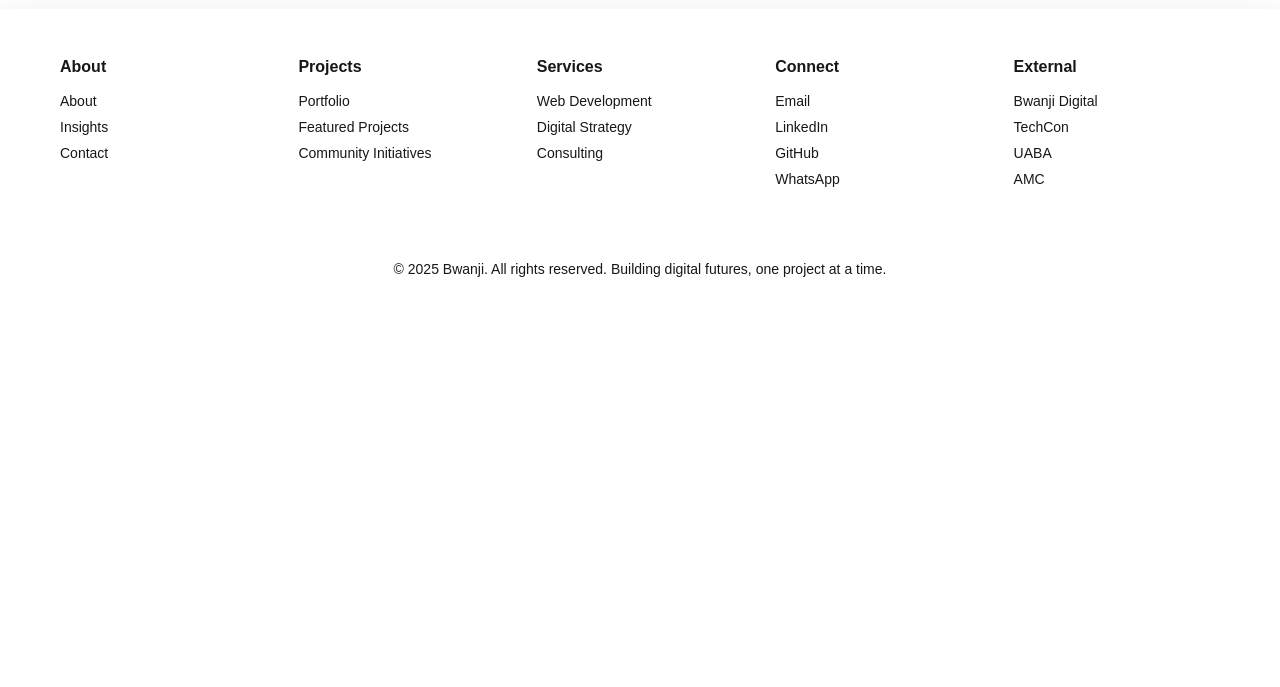
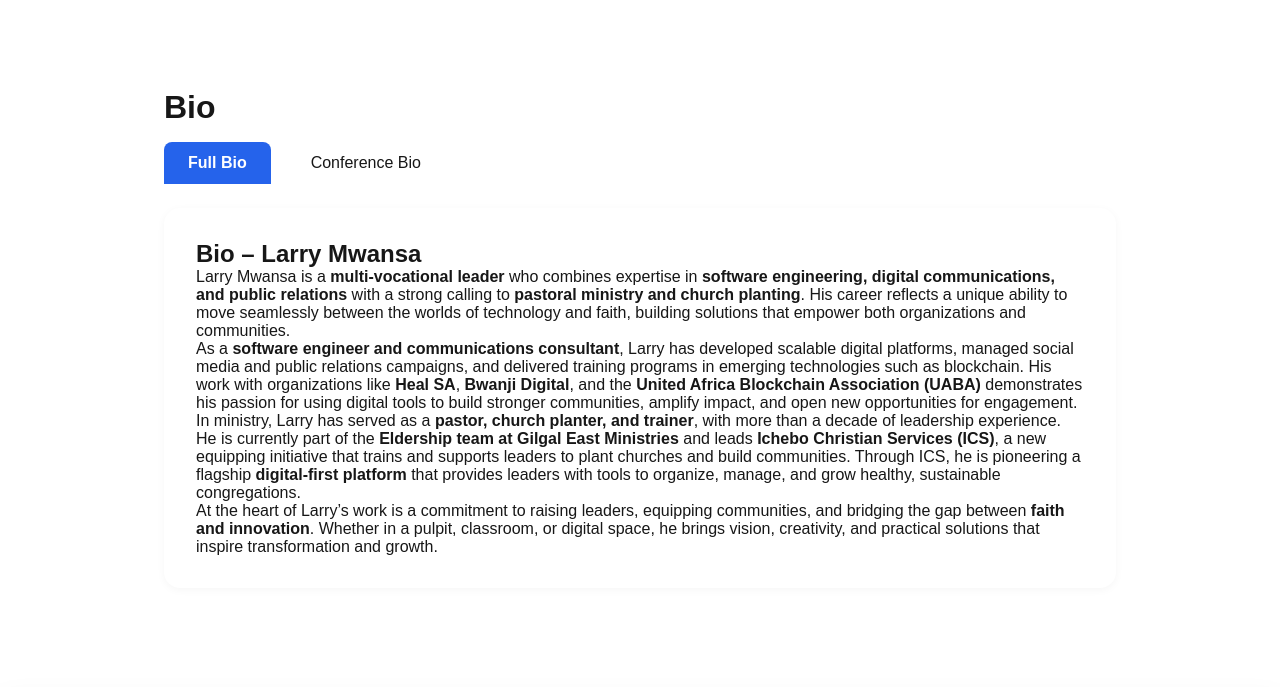
Before and after one commit to LarryMwansa/my-personal-site, a Next.js app: page /about in a window 1280 px wide. Shown: the part 3293-3980 px from the top of the page. Before the commit the page ends 3619 px from the top, so only its background shows below. Built offline with nearby package versions, Linux system fonts and the light colour scheme.

Commit message:
Add tabbed bio section to About page with markdown content
- Implemented a tabbed interface for displaying different bios (Full Bio and Conference Bio).
- Added CSS styles for bio cards and tab buttons.
- Fetched bio content from markdown files: bio_multifocal.md and bio_conference_ready.md.

```diff
--- a/package.json
+++ b/package.json
@@ -12,7 +12,8 @@
     "next": "15.5.2",
     "nodemailer": "^7.0.6",
     "react": "19.1.0",
-    "react-dom": "19.1.0"
+    "react-dom": "19.1.0",
+    "react-markdown": "^10.1.0"
   },
   "devDependencies": {
     "@eslint/eslintrc": "^3",
--- /dev/null
+++ b/public/bio_conference_ready.md
@@ -0,0 +1,5 @@
+## **Conference Bio – Larry Mwansa**
+
+Larry Mwansa is a **multi-vocational leader** who blends expertise in **technology, communications, and pastoral ministry**. He has worked as a **software engineer and communications consultant**, developing digital platforms, leading social media campaigns, and training leaders in emerging technologies across Africa. His projects with organizations such as **Heal SA**, **Bwanji Digital**, and the **United Africa Blockchain Association** highlight his passion for using digital tools to empower communities.
+
+In ministry, Larry serves on the **Eldership at Gilgal East Ministries** and leads **Ichebo Christian Services (ICS)**, an initiative equipping church planters and community leaders. He is pioneering a digital-first platform to provide resources for church growth and community transformation. Larry’s mission is to bridge **faith and innovation** to raise leaders and strengthen communities.
--- /dev/null
+++ b/public/bio_multifocal.md
@@ -0,0 +1,9 @@
+## **Bio – Larry Mwansa**
+
+Larry Mwansa is a **multi-vocational leader** who combines expertise in **software engineering, digital communications, and public relations** with a strong calling to **pastoral ministry and church planting**. His career reflects a unique ability to move seamlessly between the worlds of technology and faith, building solutions that empower both organizations and communities.
+
+As a **software engineer and communications consultant**, Larry has developed scalable digital platforms, managed social media and public relations campaigns, and delivered training programs in emerging technologies such as blockchain. His work with organizations like **Heal SA**, **Bwanji Digital**, and the **United Africa Blockchain Association (UABA)** demonstrates his passion for using digital tools to build stronger communities, amplify impact, and open new opportunities for engagement.
+
+In ministry, Larry has served as a **pastor, church planter, and trainer**, with more than a decade of leadership experience. He is currently part of the **Eldership team at Gilgal East Ministries** and leads **Ichebo Christian Services (ICS)**, a new equipping initiative that trains and supports leaders to plant churches and build communities. Through ICS, he is pioneering a flagship **digital-first platform** that provides leaders with tools to organize, manage, and grow healthy, sustainable congregations.
+
+At the heart of Larry’s work is a commitment to raising leaders, equipping communities, and bridging the gap between **faith and innovation**. Whether in a pulpit, classroom, or digital space, he brings vision, creativity, and practical solutions that inspire transformation and growth.
--- a/src/app/about/about.module.css
+++ b/src/app/about/about.module.css
@@ -213,6 +213,37 @@
   font-weight: 700;
 }
 
+/* Bio Card */
+.bioCard {
+  background: var(--surface, #fff);
+  padding: 2rem;
+  border-radius: 1rem;
+  margin-bottom: 2rem;
+  box-shadow: 0 2px 8px rgba(0, 0, 0, 0.04);
+}
+
+/* Tabs */
+.tabs {
+  display: flex;
+  gap: 1rem;
+  margin-bottom: 1.5rem;
+}
+.tabBtn {
+  background: none;
+  border: none;
+  padding: 0.75rem 1.5rem;
+  font-size: 1rem;
+  cursor: pointer;
+  color: var(--text);
+  border-radius: 0.5rem 0.5rem 0 0;
+  transition: background 0.2s;
+}
+.activeTab {
+  background: var(--accent, #2563eb);
+  color: #fff;
+  font-weight: bold;
+}
+
 /* Responsive */
 @media (max-width: 768px) {
   .hero {
--- a/src/app/about/page.jsx
+++ b/src/app/about/page.jsx
@@ -1,11 +1,31 @@
-import React from "react";
+"use client";
+import React, { useEffect, useState } from "react";
+import ReactMarkdown from "react-markdown";
 import Link from "next/link";
 import Image from "next/image";
 import styles from "./about.module.css";
 
-const AboutPage = () => {
+export default function AboutPage() {
+  const [bios, setBios] = useState([
+    { label: "Full Bio", content: "" },
+    { label: "Conference Bio", content: "" }
+  ]);
+  const [activeTab, setActiveTab] = useState(0);
+
+  useEffect(() => {
+    Promise.all([
+      fetch("/bio_multifocal.md").then((res) => res.text()),
+      fetch("/bio_conference_ready.md").then((res) => res.text())
+    ]).then(([multi, conf]) => {
+      setBios([
+        { label: "Full Bio", content: multi },
+        { label: "Conference Bio", content: conf }
+      ]);
+    });
+  }, []);
+
   return (
-    <div className={styles.container}>
+  <div className={styles.container}>
       {/* Hero Section */}
       <header className={styles.hero}>
         <div className={styles.heroContent}>
@@ -234,8 +254,29 @@
           Connect With Me
         </Link>
       </section>
+
+      {/* Tabbed Bios Section */}
+      <section className={styles.section}>
+        <h2 className={styles.sectionTitle}>Bio</h2>
+        <div className={styles.tabs}>
+          {bios.map((bio, idx) => (
+            <button
+              key={bio.label}
+              className={
+                idx === activeTab
+                  ? `${styles.tabBtn} ${styles.activeTab}`
+                  : styles.tabBtn
+              }
+              onClick={() => setActiveTab(idx)}
+            >
+              {bio.label}
+            </button>
+          ))}
+        </div>
+        <div className={styles.bioCard}>
+          <ReactMarkdown>{bios[activeTab].content}</ReactMarkdown>
+        </div>
+      </section>
     </div>
   );
-};
-
-export default AboutPage;
+}
```
Also changed, not shown: 1 other file (tests, documents, lock files or other folders).
